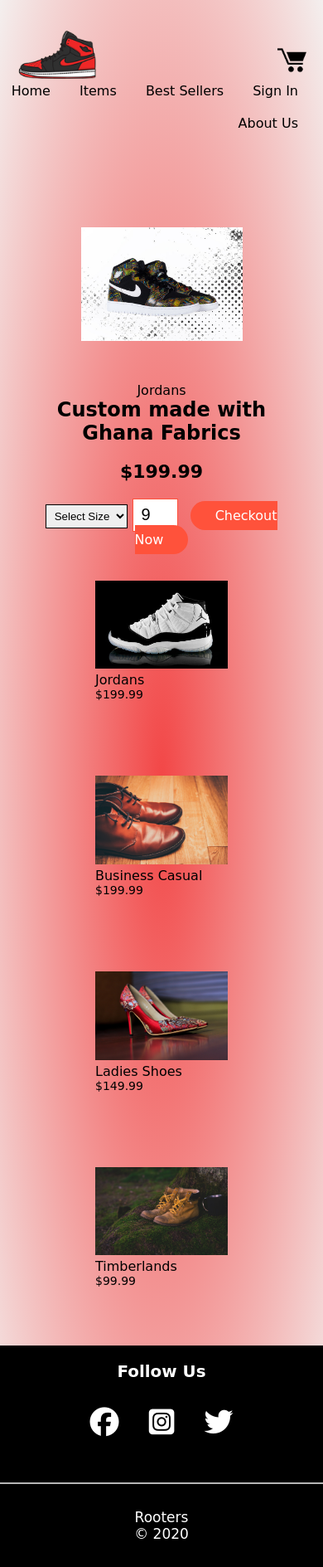
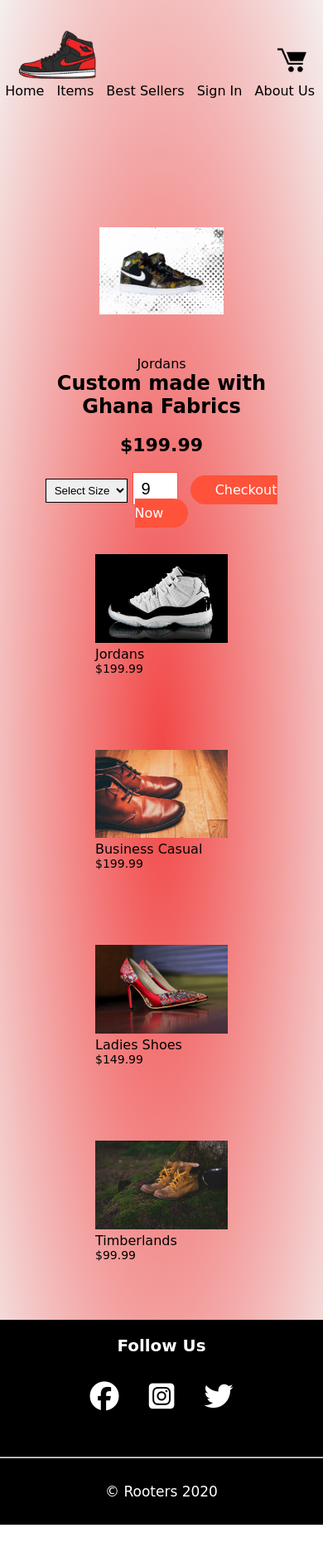
Before and after one commit to mkinful/rooters, a plain HTML site: page jordans.html in a window 390 px wide. Shown: the whole page at 83% size. After the commit the page ends 1838 px from the top, so only its background shows below. Drawn offline with Linux system fonts and the light colour scheme; a web font is replaced by a local one.

Commit message:
responsive changes

```diff
--- a/jordans.html
+++ b/jordans.html
@@ -113,8 +113,8 @@
            </div>
           </div>
           <hr>
-          <h4>Rooters</h4>
-          <p class="copyright"> &copy; 2020</p>
+
+          <p class="copyright">&copy; Rooters 2020</p>
         </div>
       </div>
 
--- a/style.css
+++ b/style.css
@@ -58,7 +58,7 @@ p {
   min-width: 300px;
 }
 .col-2 img {
-  max-width: 65%;
+  max-width: 50%;
   padding: 50px 0;
   margin: 0 auto;
   display: block;
@@ -471,7 +471,7 @@ span{
 
 /*--media query for menu--*/
 
-@media only screen and (max-width: 1080px) {
+@media only screen and (max-width: 1080px) and (min-width: 320px) {
   nav ul {
     position: absolute;
     top: 90px;
@@ -482,7 +482,7 @@ span{
   }
 }
 nav ul li {
-  margin-right: 30px;
+  margin-right: 10px;
   margin-top: 10px;
   margin-bottom: 10px;
 }
```
Also changed, not shown: about us.html (+2 -2 lines), cart.html (+2 -2 lines), products.html (+1 -2 lines), sign in.html (+1 -2 lines), index.html (line endings or trailing spaces).
